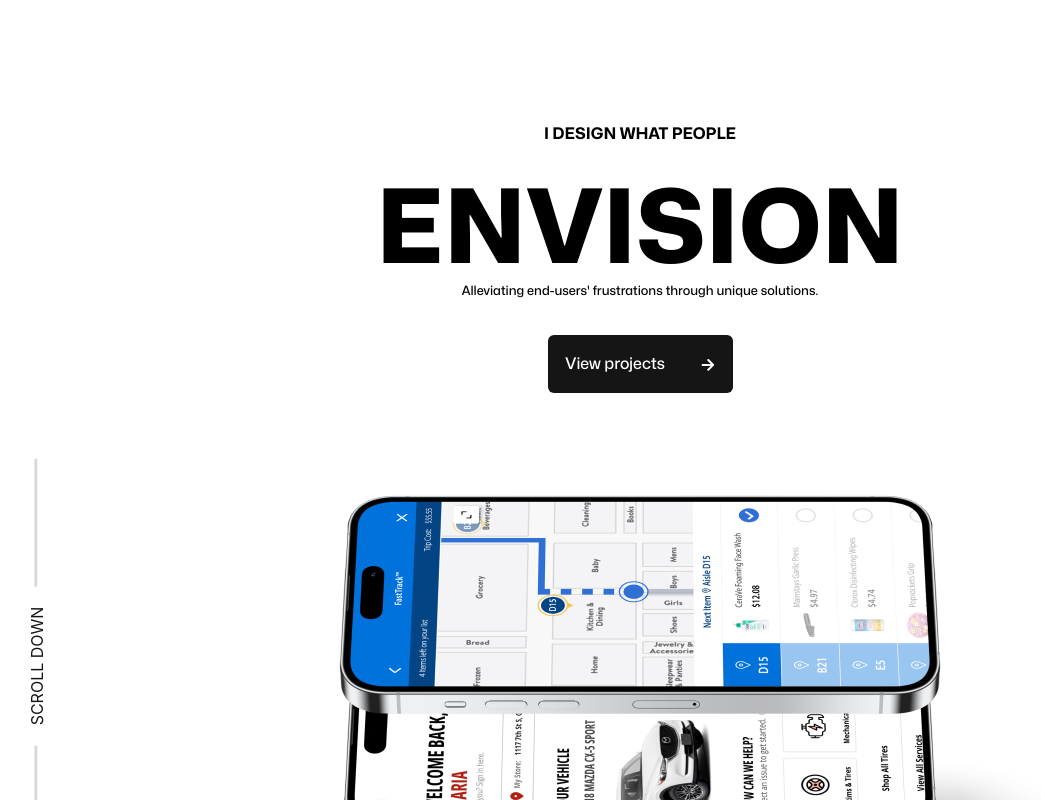
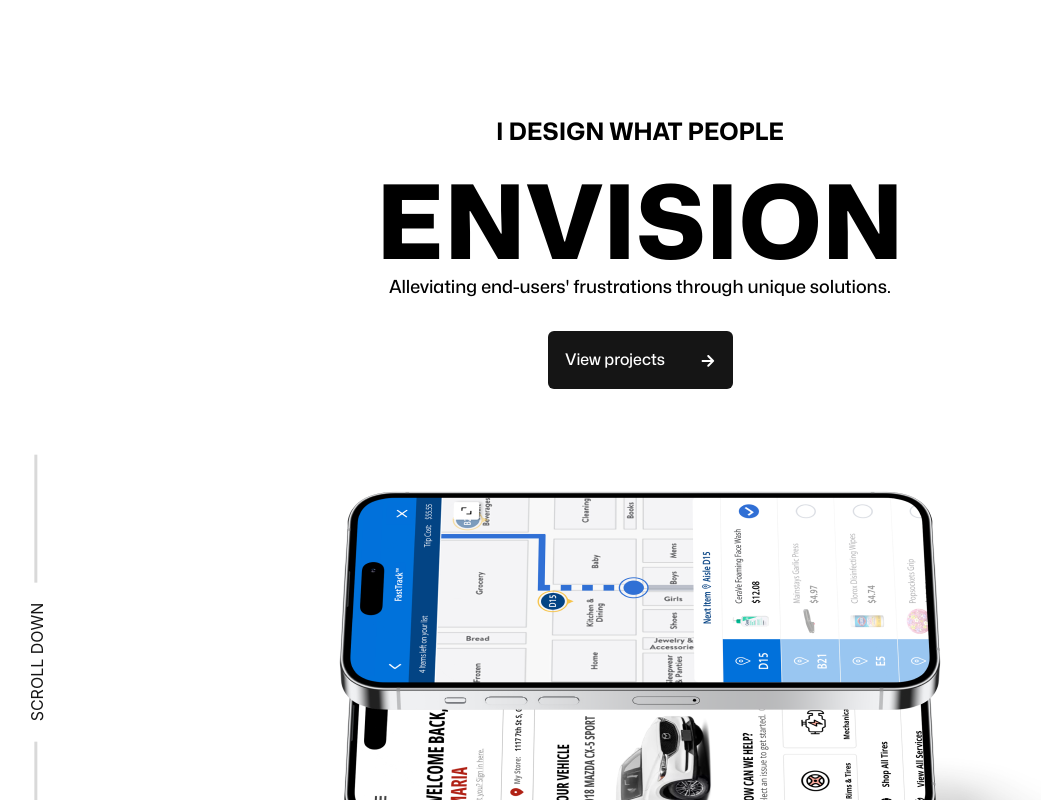
Before and after one commit to Kevin-Vigil/HectorMavrakis, a React (Create React App) app in the folder hector-mav-web/: page / in a window 1280 px wide. Shown: the top 800 px of the page, without its empty margins (0-1041 px from the left). Built offline with nearby package versions, Linux system fonts and the light colour scheme.

Commit message:
Changes in font and button link in Hero component

```diff
--- a/hector-mav-web/src/components/Hero.css
+++ b/hector-mav-web/src/components/Hero.css
@@ -153,8 +153,7 @@
   text-transform: uppercase;
   align-self: center;
   max-width: 596px;
-  font: 700 1.25vmax/68px Mona Sans, -apple-system, Roboto, Helvetica,
-    sans-serif;
+  font: 700 24px/64px mona sans;
 
 
 
@@ -173,8 +172,7 @@
 .envision {
   text-align: center;
   text-transform: uppercase;
-  font: 800 171px/102px Mona Sans, -apple-system, Roboto, Helvetica,
-    sans-serif;
+  font: 800 171px/102px mona sans;
   max-width: 100%;
   font-size: 8vmax;
   line-height: 26px;
@@ -200,8 +198,7 @@
   text-align: center;
   align-self: center;
   max-width: 515px;
-  font: 500 1vmax/28px Mona Sans, -apple-system, Roboto, Helvetica,
-    sans-serif;
+  font: 500 18px/28px mona sans;
   max-width: 100%;
   margin-top: 3vmax;
 
--- a/hector-mav-web/src/components/Hero.js
+++ b/hector-mav-web/src/components/Hero.js
@@ -41,10 +41,10 @@ export default function Hero(props) {
           <div className="statement">I DESIGN WHAT PEOPLE</div>
           <div className="envision">ENVISION</div>
           <div className="hero-purpose">Alleviating end-users' frustrations through unique solutions.</div>
-          <Link to='#projects' className="view-projects-container">
+          <a href='#projects' className="view-projects-container">
             <div className="view-projects-text">View projects</div>
             <Arrow className='view-projects-arrow-svg' />
-          </Link>
+          </a>
           <div className="hero-phone-img-container">
             <img loading='lazy' className='phone-demo-img' src={phoneLight} />
           </div>
```
